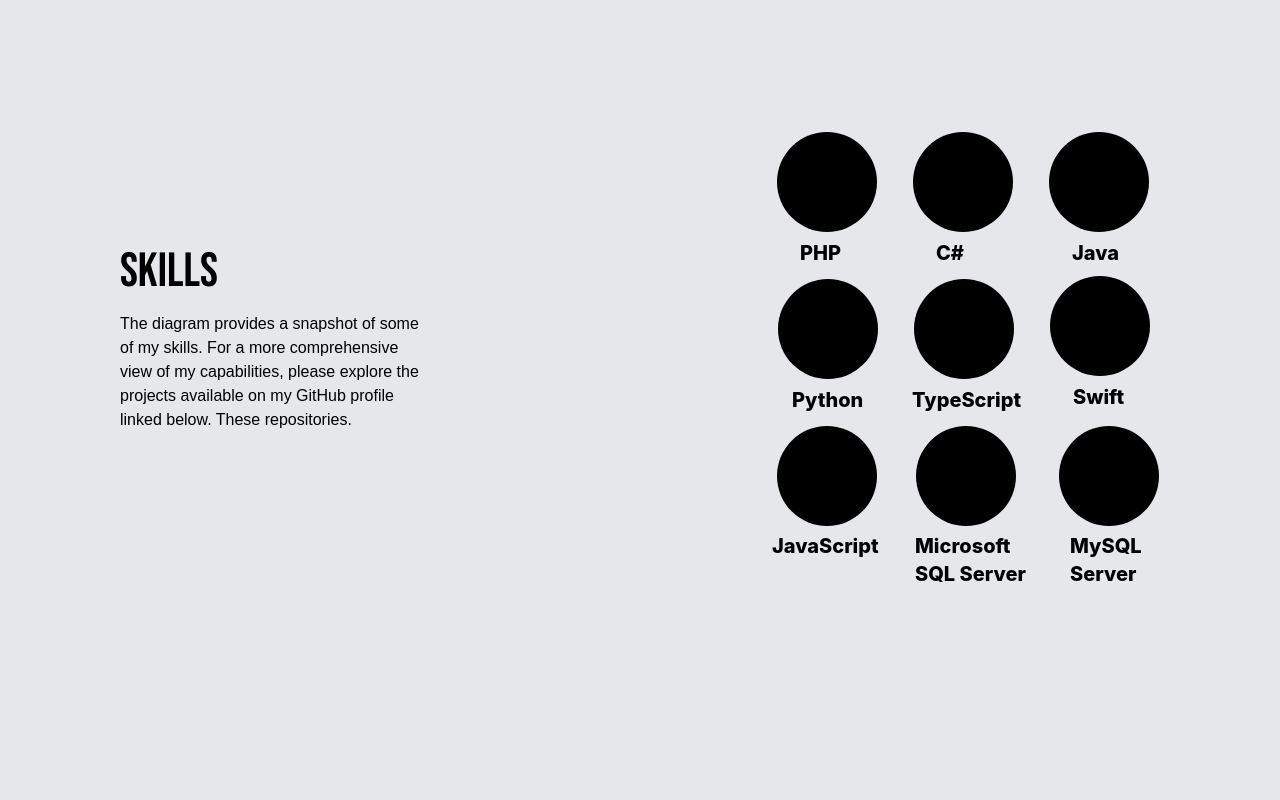
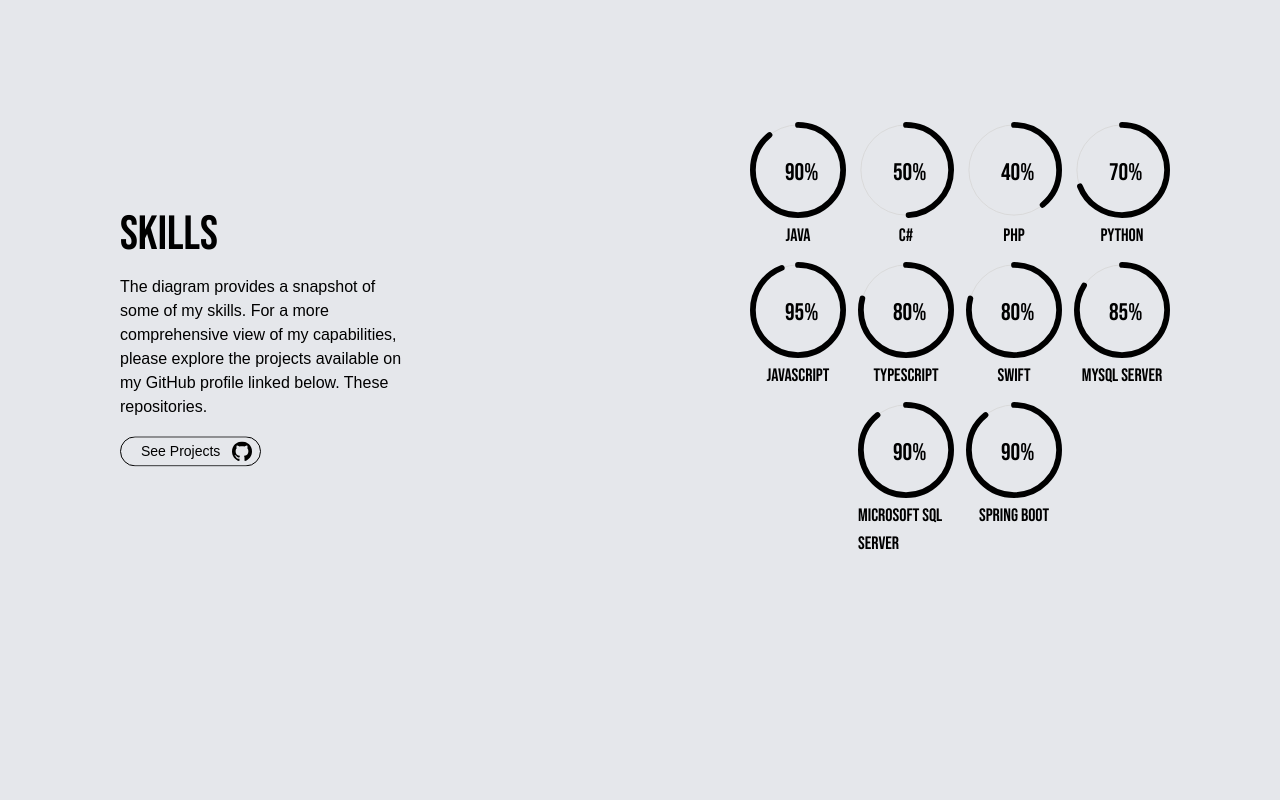
Before and after one commit to nic5694/portfolio, a Next.js app in the folder ui/: page / in a window 1280 px wide. Shown: the part 1660-2460 px from the top of the page. Built offline with nearby package versions, Linux system fonts and the light colour scheme; a web font is replaced by a local one.

Commit message:
updated page layout and started the projects section

```diff
--- /dev/null
+++ b/ui/app/components/ProgressCircle.tsx
@@ -0,0 +1,20 @@
+import {Circle} from 'rc-progress';
+interface ProgressCircleProps {
+    percentage: number;
+    text: string;
+}
+
+export default function ProgressCircle(progressCircleProps: ProgressCircleProps){
+    return (
+        <div className='w-24'>
+            <div style={{fontFamily: 'Bebas Neue, cursive'}}
+                 className='absolute ml-[35px] mt-[35px] text-2xl'>{progressCircleProps.percentage}%
+            </div>
+            <div>
+                <Circle percent={progressCircleProps.percentage} strokeWidth={6} strokeColor="black"/>
+                <div style={{fontFamily: 'Bebas Neue, cursive'}}
+                     className='flex justify-center text-lg pt-1'>{progressCircleProps.text}</div>
+            </div>
+        </div>
+    )
+}
--- a/ui/app/page.tsx
+++ b/ui/app/page.tsx
@@ -3,6 +3,9 @@ import {Navigation} from "@/app/components/nav";
 import {MutableRefObject, useRef, useState} from "react";
 import Section from "@/app/components/section";
 import SectionBtn from "@/app/components/sectionBtn";
+import ProgressCircle from "@/app/components/ProgressCircle";
+import "react-multi-carousel/lib/styles.css";
+import Carousel from "react-multi-carousel";
 
 export default function Home() {
     const landingSection = useRef<HTMLDivElement>(null);
@@ -19,6 +22,31 @@ export default function Home() {
         if (section.current) {
             section.current.scrollIntoView({behavior: "smooth"});
         }
+    }
+    const responsive = {
+        superLargeDesktop: {
+            breakpoint: { max: 4000, min: 3000 },
+            items: 5
+        },
+        desktop: {
+            breakpoint: { max: 3000, min: 1024 },
+            items: 3
+        },
+        tablet: {
+            breakpoint: { max: 1024, min: 464 },
+            items: 2
+        },
+        mobile: {
+            breakpoint: { max: 464, min: 0 },
+            items: 1
+        }};
+
+    const githubLogoSvg = () => {
+        return (
+            <svg width="20" viewBox="0 0 38 38" fill="none" xmlns="http://www.w3.org/2000/svg">
+                <path d="M19 0C16.5049 0 14.0342 0.49145 11.729 1.44629C9.42383 2.40113 7.32928 3.80066 5.56497 5.56497C2.00178 9.12817 0 13.9609 0 19C0 27.398 5.453 34.523 12.996 37.05C13.946 37.202 14.25 36.613 14.25 36.1V32.889C8.987 34.029 7.866 30.343 7.866 30.343C6.992 28.139 5.757 27.55 5.757 27.55C4.028 26.372 5.89 26.41 5.89 26.41C7.79 26.543 8.797 28.367 8.797 28.367C10.45 31.255 13.243 30.4 14.326 29.944C14.497 28.709 14.991 27.873 15.523 27.398C11.305 26.923 6.878 25.289 6.878 18.05C6.878 15.941 7.6 14.25 8.835 12.901C8.645 12.426 7.98 10.45 9.025 7.885C9.025 7.885 10.621 7.372 14.25 9.823C15.751 9.405 17.385 9.196 19 9.196C20.615 9.196 22.249 9.405 23.75 9.823C27.379 7.372 28.975 7.885 28.975 7.885C30.02 10.45 29.355 12.426 29.165 12.901C30.4 14.25 31.122 15.941 31.122 18.05C31.122 25.308 26.676 26.904 22.439 27.379C23.123 27.968 23.75 29.127 23.75 30.894V36.1C23.75 36.613 24.054 37.221 25.023 37.05C32.566 34.504 38 27.398 38 19C38 16.5049 37.5086 14.0342 36.5537 11.729C35.5989 9.42383 34.1993 7.32929 32.435 5.56497C30.6707 3.80066 28.5762 2.40113 26.271 1.44629C23.9658 0.49145 21.4951 0 19 0Z" fill="black"/>
+            </svg>
+        )
     }
 
     return (
@@ -87,113 +115,43 @@ export default function Home() {
             </div>
             <div ref={skillsSection}>
                 <Section goToSectionRef={projectsSection} scrollTo={scrollToSection} showArrow={false}>
-                    <div className={"flex flex-col mx-24"}>
-                        <div className="flex flex-row justify-center">
-                            <div className={"flex flex-col mx-6 gap-4 justify-center"}>
-                                <div className={"text-5xl font-bebas"}>Skills</div>
-                                {/*<div className={"flex flex-row"}>*/}
-                                <div className={"flex flex-col w-[50%]"}>The diagram provides a snapshot of some of my
-                                    skills.
-                                    For a more comprehensive view of my capabilities, please explore the projects
-                                    available on my GitHub profile linked below. These repositories.
+                    <div className="flex flex-col mx-4 md:mx-8 lg:mx-12 xl:mx-24">
+                        <div className="flex flex-col md:flex-row justify-center">
+                            <div className="flex flex-col md:mx-6 gap-4 justify-center">
+                                <div className="text-5xl font-bebas">Skills</div>
+                                <div className="flex flex-col md:w-1/2">
+                                    The diagram provides a snapshot of some of my skills. For a more comprehensive view
+                                    of my capabilities, please explore the projects available on my GitHub profile
+                                    linked below. These repositories.
+                                    <div className='flex justify-start mt-5'>
+                                        <button
+                                                onClick={ () => {scrollToSection(projectsSection)}}
+                                              className='animate-bounce border-[1.5px] pl-5 pr-2 border-black pb-1 pt-1 gap-3 rounded-full text-sm flex hover:gap-5 duration-200 ease-in-out'><span>See Projects</span>
+                                            <span>{githubLogoSvg()}</span> </button>
+                                    </div>
                                 </div>
                             </div>
-                            {/*</div>*/}
-                            <div className={"flex flex-col"}>
-                                <div className="w-[412px] h-[416px] relative">
-                                    <div className="w-[100px] h-[123px] left-[277px] top-0 absolute">
-                                        <div
-                                            className="w-[100px] h-[100px] left-0 top-0 absolute bg-black rounded-full"/>
-                                        <div
-                                            className="w-16 h-[30px] left-[24px] top-[34px] absolute text-black text-3xl font-normal font-['Inter']">95%
-                                        </div>
-                                        <div
-                                            className="w-[63px] h-4 left-[23px] top-[107px] absolute text-black text-xl font-extrabold font-['Inter']">Java
-                                        </div>
-                                    </div>
-                                    <div className="w-[100px] h-[123px] left-[141px] top-0 absolute">
-                                        <div
-                                            className="w-[100px] h-[100px] left-0 top-0 absolute bg-black rounded-full"/>
-                                        <div
-                                            className="w-16 h-[30px] left-[24px] top-[34px] absolute text-black text-3xl font-normal font-['Inter']">75%
-                                        </div>
-                                        <div
-                                            className="w-[63px] h-4 left-[23px] top-[107px] absolute text-black text-xl font-extrabold font-['Inter']"> C#
-                                        </div>
-                                    </div>
-                                    <div className="w-[100px] h-[123px] left-[5px] top-0 absolute">
-                                        <div
-                                            className="w-[100px] h-[100px] left-0 top-0 absolute bg-black rounded-full"/>
-                                        <div
-                                            className="w-16 h-[30px] left-[24px] top-[34px] absolute text-black text-3xl font-normal font-['Inter']">40%
-                                        </div>
-                                        <div
-                                            className="w-[63px] h-4 left-[23px] top-[107px] absolute text-black text-xl font-extrabold font-['Inter']"> PHP
-                                        </div>
-                                    </div>
-                                    <div className="w-[100px] h-[123px] left-[6px] top-[147px] absolute">
-                                        <div
-                                            className="w-[100px] h-[100px] left-0 top-0 absolute bg-black rounded-full"/>
-                                        <div
-                                            className="w-16 h-[30px] left-[24px] top-[34px] absolute text-black text-3xl font-normal font-['Inter']">70%
-                                        </div>
-                                        <div
-                                            className="w-[72px] h-4 left-[14px] top-[107px] absolute text-black text-xl font-extrabold font-['Inter']">Python
-                                        </div>
-                                    </div>
-                                    <div className="w-[114px] h-[122px] left-0 top-[294px] absolute">
-                                        <div
-                                            className="w-[100px] h-[100px] left-[5px] top-0 absolute bg-black rounded-full"/>
-                                        <div
-                                            className="w-16 h-[30px] left-[29px] top-[34px] absolute text-black text-3xl font-normal font-['Inter']">95%
-                                        </div>
-                                        <div
-                                            className="w-[114px] h-4 left-0 top-[106px] absolute text-black text-xl font-extrabold font-['Inter']">JavaScript
-                                        </div>
-                                    </div>
-                                    <div className="w-[114px] h-[122px] left-[143px] top-[294px] absolute">
-                                        <div
-                                            className="w-[100px] h-[100px] left-[1px] top-0 absolute bg-black rounded-full"/>
-                                        <div
-                                            className="w-16 h-[30px] left-[25px] top-[34px] absolute text-black text-3xl font-normal font-['Inter']">90%
-                                        </div>
-                                        <div
-                                            className="w-[114px] h-4 left-0 top-[106px] absolute text-black text-xl font-extrabold font-['Inter']">Microsoft
-                                            SQL Server
-                                        </div>
-                                    </div>
-                                    <div className="w-[125px] h-[122px] left-[287px] top-[294px] absolute">
-                                        <div
-                                            className="w-[100px] h-[100px] left-0 top-0 absolute bg-black rounded-full"/>
-                                        <div
-                                            className="w-16 h-[30px] left-[24px] top-[34px] absolute text-black text-3xl font-normal font-['Inter']">80%
-                                        </div>
-                                        <div
-                                            className="w-[114px] h-4 left-[11px] top-[106px] absolute text-black text-xl font-extrabold font-['Inter']">MySQL
-                                            Server
-                                        </div>
-                                    </div>
-                                    <div className="w-[113px] h-[123px] left-[140px] top-[147px] absolute">
-                                        <div
-                                            className="w-[100px] h-[100px] left-[2px] top-0 absolute bg-black rounded-full"/>
-                                        <div
-                                            className="w-16 h-[30px] left-[26px] top-[34px] absolute text-black text-3xl font-normal font-['Inter']">80%
-                                        </div>
-                                        <div
-                                            className="w-[113px] h-4 left-0 top-[107px] absolute text-black text-xl font-extrabold font-['Inter']">TypeScript
-                                        </div>
-                                    </div>
-                                    <div className="w-[100px] h-[123px] left-[278px] top-[144px] absolute">
-                                        <div
-                                            className="w-[100px] h-[100px] left-0 top-0 absolute bg-black rounded-full"/>
-                                        <div
-                                            className="w-16 h-[30px] left-[24px] top-[34px] absolute text-black text-3xl font-normal font-['Inter']">80%
-                                        </div>
-                                        <div
-                                            className="w-[63px] h-4 left-[23px] top-[107px] absolute text-black text-xl font-extrabold font-['Inter']">Swift
-                                        </div>
-                                    </div>
+                            <div className="flex flex-col gap-3 justify-center">
+                                <div className="w-full md:w-96 lg:w-96 xl:w-[35vw] flex gap-3 flex-wrap justify-center">
+                                    <ProgressCircle percentage={90} text={"Java"}/>
+                                    <ProgressCircle percentage={50} text={"C#"}/>
+                                    <ProgressCircle percentage={40} text={"PHP"}/>
+                                    <ProgressCircle percentage={70}
+                                                    text={"Python"}/>
+                                    <ProgressCircle percentage={95}
+                                                    text={"JavaScript"}/>
+                                    <ProgressCircle percentage={80}
+                                                    text={"TypeScript"}/>
+                                    <ProgressCircle percentage={80}
+                                                    text={"Swift"}/>
+                                    <ProgressCircle percentage={85}
+                                                    text={"MySQL Server"}/>
+                                    <ProgressCircle percentage={90}
+                                                    text={"Microsoft SQL Server"}/>
+                                    <ProgressCircle percentage={90}
+                                                    text={"Spring Boot"}/>
                                 </div>
+
                             </div>
                         </div>
                     </div>
@@ -203,8 +161,13 @@ export default function Home() {
 
             <div ref={projectsSection}>
                 <Section goToSectionRef={workExperienceSection} scrollTo={scrollToSection} showArrow={false}>
-
                     <div className={"flex flex-row"}>
+                        <div className="text-5xl font-bebas">Projects</div>
+                        <div className={"flex flex-col"}>
+                         <div className="flex flex-row gap-44 justify-center">
+                                    <img src="https://www.google.com/url?sa=i&url=https%3A%2F%2Fwww.freepik.com%2Ffree-photos-vectors%2Fbackground&psig=AOvVaw3UQ1sg6TvSW9EbdXgVI7v9&ust=1707081180871000&source=images&cd=vfe&opi=89978449&ved=0CBMQjRxqFwoTCMCZu4yLkIQDFQAAAAAdAAAAABAE" alt="Project 2" />
+                         </div>
+                        </div>
 
                     </div>
                 </Section>
@@ -212,8 +175,8 @@ export default function Home() {
             <div ref={workExperienceSection}>
                 <Section goToSectionRef={projectsSection} scrollTo={scrollToSection} showArrow={false}>
                     <div className={"flex flex-col"}>
+                        <div className="text-5xl font-bebas">New Section</div>
                         <div style={{alignItems: "center"}} className="flex flex-row gap-44 justify-center">
-
                         </div>
                     </div>
                 </Section>
--- a/ui/package.json
+++ b/ui/package.json
@@ -12,6 +12,7 @@
     "gsap": "^3.12.5",
     "lucide-react": "^0.316.0",
     "next": "14.1.0",
+    "rc-progress": "^3.5.1",
     "react": "^18",
     "react-dom": "^18"
   },
```
Also changed, not shown: ui/app/components/ProjectsCarousel.tsx (added, +91 -0 lines), ui/app/components/nav.tsx (+0 -39 lines), ui/globals.css (+0 -45 lines), 1 other file (tests, documents, lock files or other folders).
